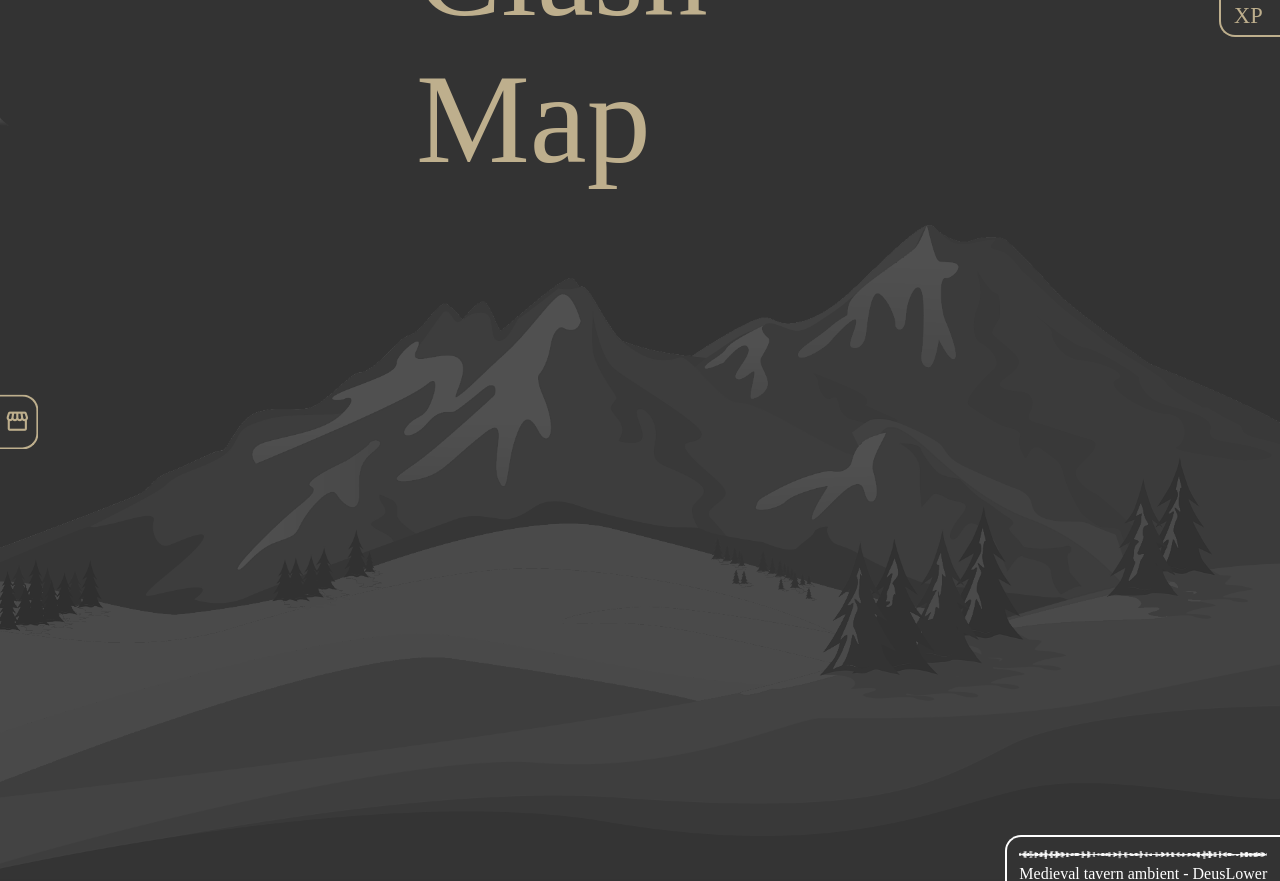
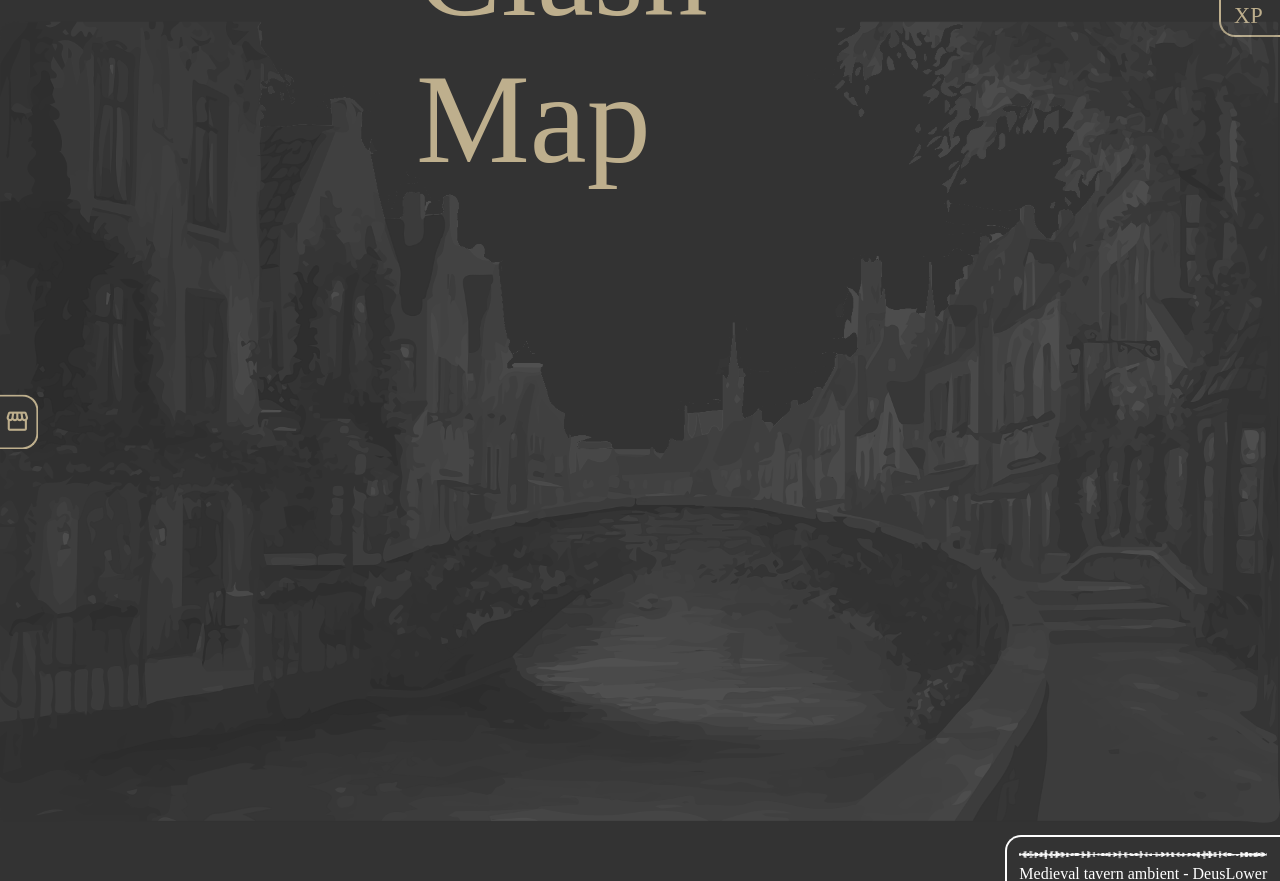
Before and after one commit to czett/oger-clash, a Flask app: template templates/index.html in a window 1280 px wide. Shown: the part 37-918 px from the top of the page. Run offline with Flask 3, Linux system fonts and the light colour scheme; the template is opened without the code that fills it, so the values that code supplies are empty; parts of the project's set-up code (start-up, migrations or seed data) failed here and were passed over; some libraries are stand-ins or nearby versions; some web fonts are replaced.

Commit message:
more img

```diff
--- a/templates/index.html
+++ b/templates/index.html
@@ -71,7 +71,7 @@
             <div class="song-name">Medieval tavern ambient - DeusLower</div>
         </div>
 
-        <img src="{{url_for('static', filename='gameplay/assets/img/map_bw.png')}}" class="img-bg">
+        <img src="{{url_for('static', filename='gameplay/assets/img/village.png')}}" class="img-bg">
 
         <div class="map">
             <!-- <div class="area">
```
Also changed, not shown: static/gameplay/assets/img/dark_village.png (added).
